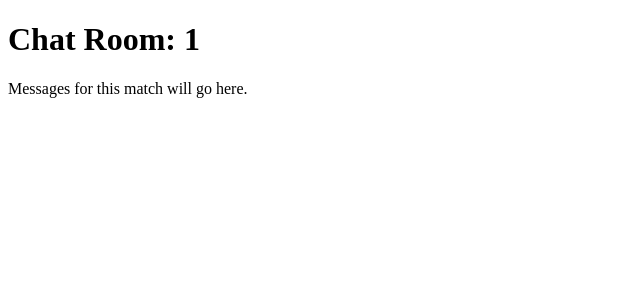
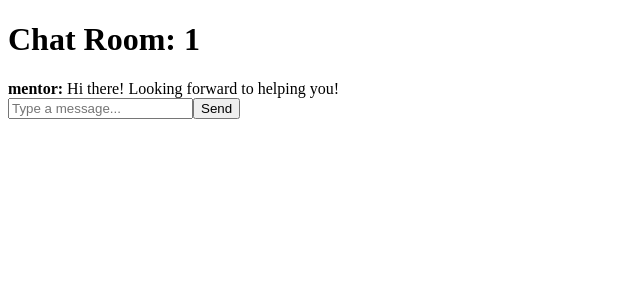
Before and after one commit to Rfitzgerald-svg/mentorme-frontend-, a React (Create React App) app: page /chat/1 in a window 1280 px wide. Shown: the top 300 px of the page, without its empty margins (0-640 px from the left). Built offline with nearby package versions, Linux system fonts and the light colour scheme.

Commit message:
Update ChatRoom.jsx

```diff
--- a/src/routes/ChatRoom.jsx
+++ b/src/routes/ChatRoom.jsx
@@ -1,13 +1,68 @@
-import React from "react";
+import React, { useState } from "react";
 import { useParams } from "react-router-dom";
 
 export default function ChatRoom() {
   const { matchId } = useParams();
+  const [messages, setMessages] = useState([
+    { sender: "mentor", text: "Hi there! Looking forward to helping you!" }
+  ]);
+  const [input, setInput] = useState("");
+
+  const handleSend = () => {
+    if (!input.trim()) return;
+
+    const newMessages = [
+      ...messages,
+      { sender: "mentee", text: input },
+      { sender: "assistant", text: generateAIResponse(input) }
+    ];
+    setMessages(newMessages);
+    setInput("");
+  };
+
+  const generateAIResponse = (text) => {
+    if (text.toLowerCase().includes("interview"))
+      return "Great question. I can help you practice with mock interview prompts.";
+    if (text.toLowerCase().includes("career"))
+      return "Let’s talk about paths in tech, business, or creative fields.";
+    return "Thanks for sharing! Would you like help formulating a follow-up question?";
+  };
 
   return (
-    <div className="p-8">
-      <h1 className="text-2xl font-bold mb-4">Chat Room: {matchId}</h1>
-      <p>Messages for this match will go here.</p>
+    <div className="p-6 max-w-2xl mx-auto">
+      <h1 className="text-xl font-bold mb-4">Chat Room: {matchId}</h1>
+      <div className="bg-white border rounded-lg p-4 max-h-80 overflow-y-auto mb-4">
+        {messages.map((msg, i) => (
+          <div key={i} className={`mb-2 ${msg.sender === "mentee" ? "text-right" : "text-left"}`}>
+            <span
+              className={`inline-block px-3 py-1 rounded ${
+                msg.sender === "mentor"
+                  ? "bg-blue-100"
+                  : msg.sender === "assistant"
+                  ? "bg-yellow-100"
+                  : "bg-green-100"
+              }`}
+            >
+              <strong>{msg.sender}:</strong> {msg.text}
+            </span>
+          </div>
+        ))}
+      </div>
+      <div className="flex">
+        <input
+          className="flex-1 border px-3 py-2 rounded-l"
+          placeholder="Type a message..."
+          value={input}
+          onChange={(e) => setInput(e.target.value)}
+          onKeyDown={(e) => e.key === "Enter" && handleSend()}
+        />
+        <button
+          onClick={handleSend}
+          className="bg-blue-600 text-white px-4 rounded-r"
+        >
+          Send
+        </button>
+      </div>
     </div>
   );
 }
```
